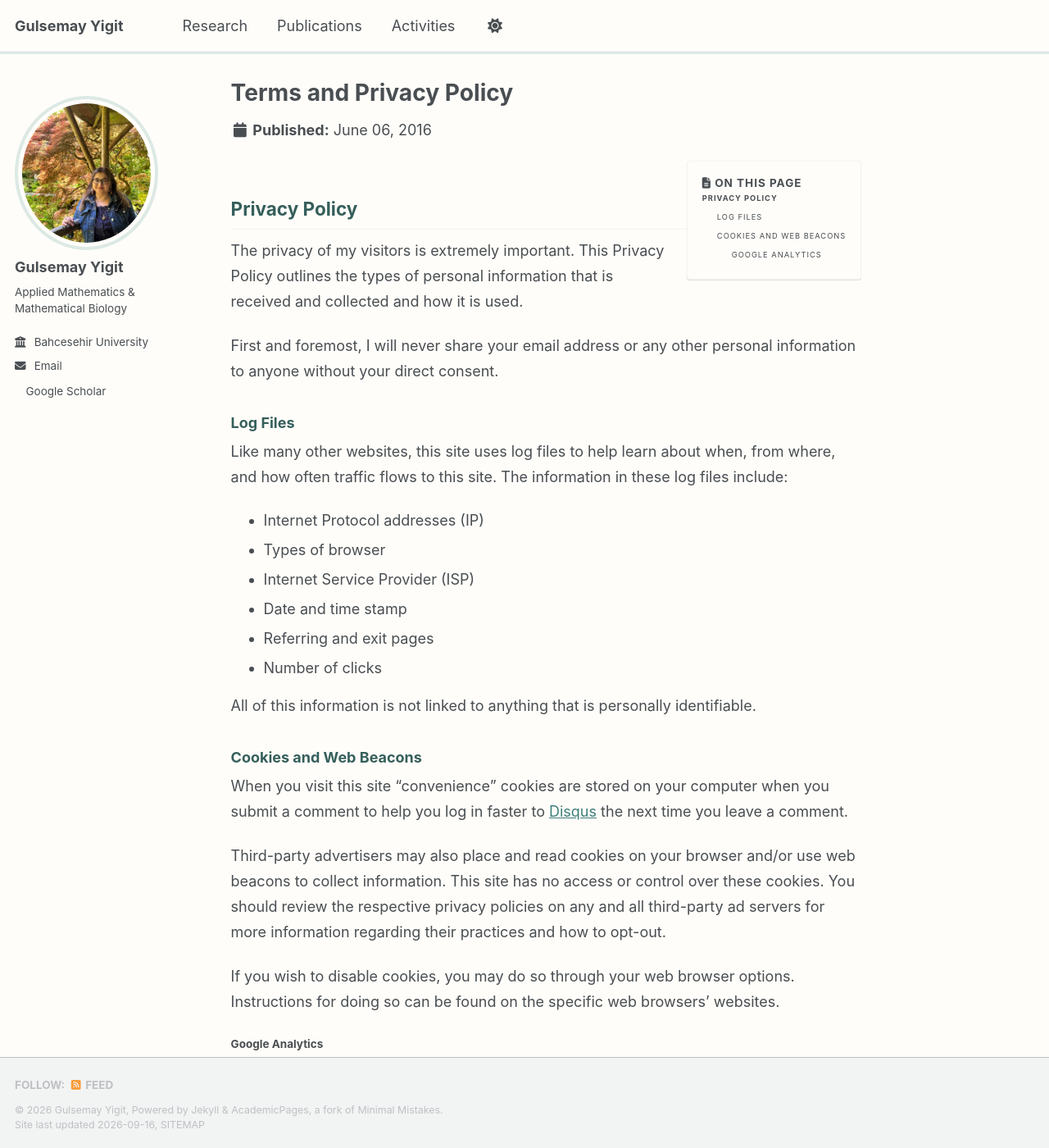
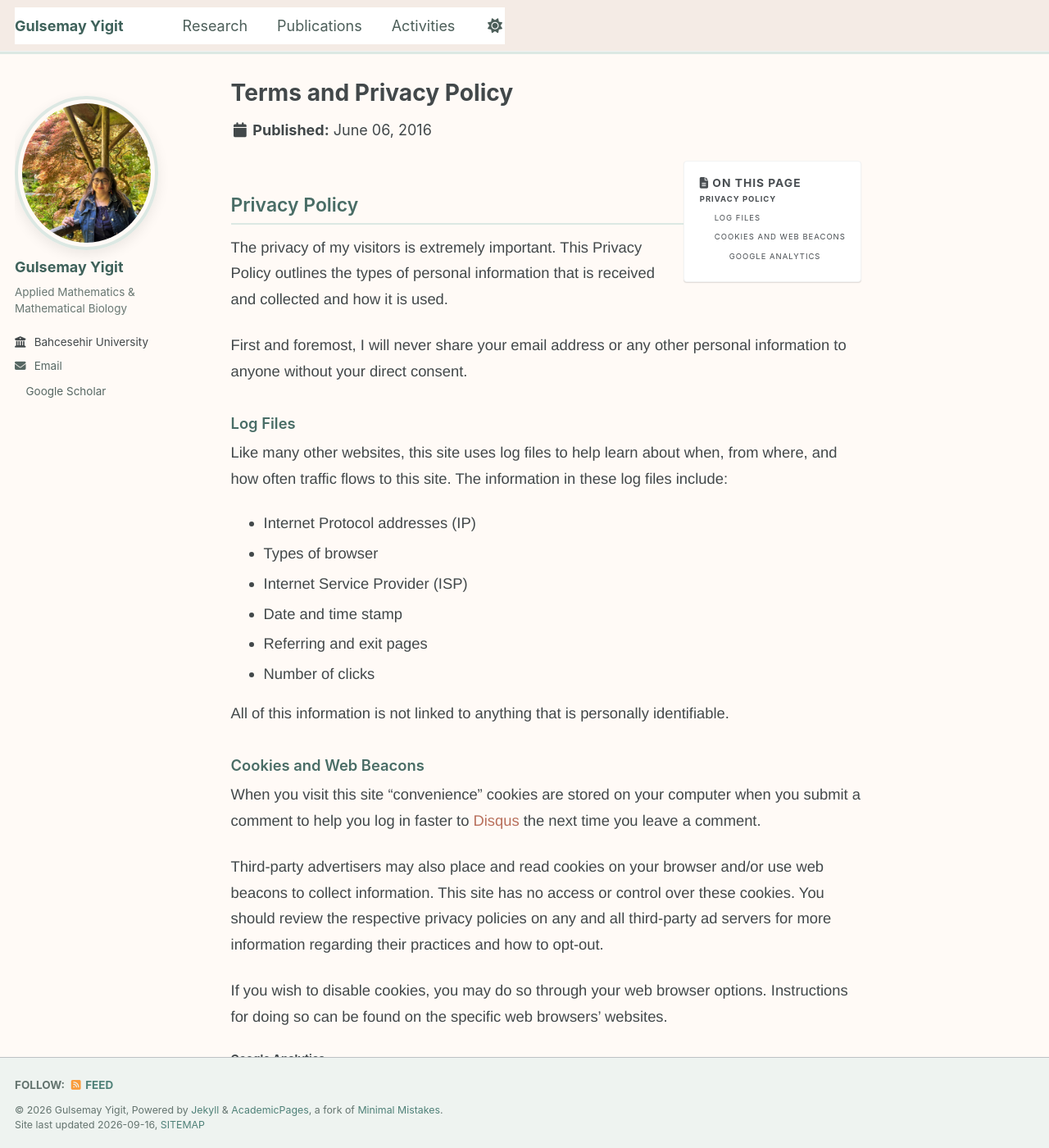
Before and after one commit to gulsemayy/gulsemayy.github.io, a Jekyll site: the page built from _pages/terms.md, in a window 1280 px wide and 1400 px high. Shown: the whole window at 82% size. Built offline with Jekyll 4.4.1, drawn with Linux system fonts in a browser that asks for light colours; a style sheet for code colours, icons or effects is not loaded.

Commit message:
Update main.scss

```diff
--- a/assets/css/main.scss
+++ b/assets/css/main.scss
@@ -5,7 +5,7 @@
  * This file controls what is imported from /_sass
  *
  * Note that the files are processed in the order they are imported, so they are partly
-   sorted by the dependencies. Also, the first two lines of the file are required by Jekyll.
+ * sorted by the dependencies. Also, the first two lines of the file are required by Jekyll.
  */
 
 @import
@@ -39,49 +39,194 @@
 ;
 
 
-/* ===== Gülsemay homepage style ===== */
+/* =========================================================
+   Gülsemay Yiğit — Custom Academic Website Style
+   ========================================================= */
 
-:root {
-  --global-bg-color: #fffdf9;
-  --global-link-color: #3f7f7b;
-  --global-link-color-hover: #d7795f;
-  --global-link-color-visited: #5f8f8b;
-  --global-masthead-link-color-hover: #3f7f7b;
+/* ---------- General colours ---------- */
+
+html,
+body {
+  background-color: #fffaf6;
 }
 
-/* Slim homepage banner */
+body {
+  color: #42484a;
+}
+
+
+/* ---------- Main typography ---------- */
+
+.page__content {
+  font-family: "Avenir Next", "Helvetica Neue", Arial, sans-serif;
+  color: #42484a;
+  font-size: 1.02em;
+}
+
+.page__content p {
+  line-height: 1.72;
+  margin-bottom: 1.35em;
+}
+
+
+/* ---------- Headings ---------- */
+
+.page__content h1,
+.page__content h2,
+.page__content h3 {
+  color: #496d66;
+  font-weight: 600;
+}
+
+.page__content h2 {
+  margin-top: 1.8em;
+  padding-bottom: 0.35em;
+  border-bottom: 2px solid #dce8e3;
+}
+
+
+/* ---------- Links ---------- */
+
+.page__content a {
+  color: #b86f5b;
+  text-decoration: none;
+}
+
+.page__content a:visited {
+  color: #9a675a;
+}
+
+.page__content a:hover {
+  color: #4f8178;
+  text-decoration: underline;
+}
+
+
+/* ---------- Top navigation ---------- */
+
+.masthead {
+  background-color: #f4ebe5;
+  border-bottom: 3px solid #dce8e3;
+}
+
+.greedy-nav {
+  background-color: #f4ebe5;
+}
+
+.greedy-nav a {
+  color: #4d5f5a;
+}
+
+.greedy-nav a:hover {
+  color: #b86f5b;
+}
+
+/* Site name */
+.masthead__menu-item--lg a {
+  color: #3f625b;
+  font-weight: 700;
+}
+
+
+/* ---------- Sidebar ---------- */
+
+.sidebar {
+  background: transparent;
+}
+
+.author__name {
+  color: #3f625b;
+}
+
+.author__bio {
+  color: #687772;
+  line-height: 1.45;
+}
+
+.author__avatar img {
+  border: 4px solid #dce8e3;
+  box-shadow: 0 5px 16px rgba(0, 0, 0, 0.08);
+}
+
+
+/* Sidebar links */
+
+.author__urls a {
+  color: #566763;
+}
+
+.author__urls a:hover {
+  color: #b86f5b;
+}
+
+
+/* ---------- Homepage banner ---------- */
+
 .home-banner {
   width: 100%;
-  margin: 0 0 1.8rem 0;
+  margin: 0 0 1.5rem 0;
 }
 
 .home-banner img {
   width: 100%;
   height: 80px;
   object-fit: cover;
-  object-position: center 46%;
-  border-radius: 14px;
-  box-shadow: 0 6px 18px rgba(0, 0, 0, 0.08);
+  object-position: center 50%;
+  border-radius: 12px;
+  box-shadow: 0 4px 14px rgba(0, 0, 0, 0.08);
 }
 
-/* Warm up the navigation */
-.masthead {
-  border-bottom: 3px solid #dce9e4;
+
+/* ---------- Publications ---------- */
+
+.archive__item-title a {
+  color: #4f8178;
 }
 
-/* Slightly more elegant content spacing */
-.page__content p {
-  line-height: 1.72;
+.archive__item-title a:hover {
+  color: #b86f5b;
 }
 
-/* Profile photo */
-.author__avatar img {
-  border: 4px solid #dce9e4;
+.archive__item-excerpt {
+  line-height: 1.65;
 }
 
-/* Headings */
-.page__content h1,
-.page__content h2,
-.page__content h3 {
-  color: #355f5b;
+
+/* ---------- Buttons ---------- */
+
+.btn {
+  background-color: #4f8178;
+  border-color: #4f8178;
 }
+
+.btn:hover {
+  background-color: #b86f5b;
+  border-color: #b86f5b;
+}
+
+
+/* ---------- Footer ---------- */
+
+.page__footer {
+  background-color: #eef3f0;
+  color: #64746f;
+}
+
+.page__footer a {
+  color: #4f8178;
+}
+
+
+/* ---------- Mobile ---------- */
+
+@media (max-width: 768px) {
+
+  .home-banner img {
+    height: 70px;
+    border-radius: 10px;
+  }
+
+  .page__content {
+    font-size: 1em;
+  }
+}
```
